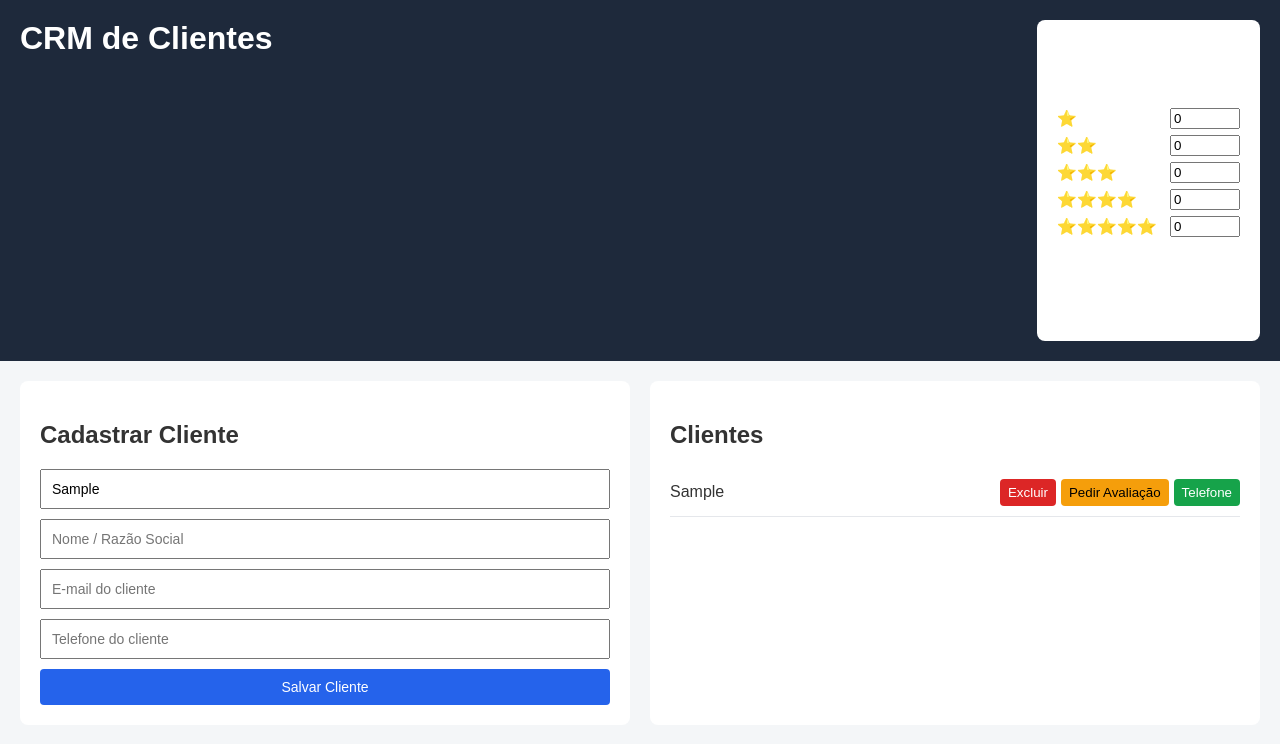
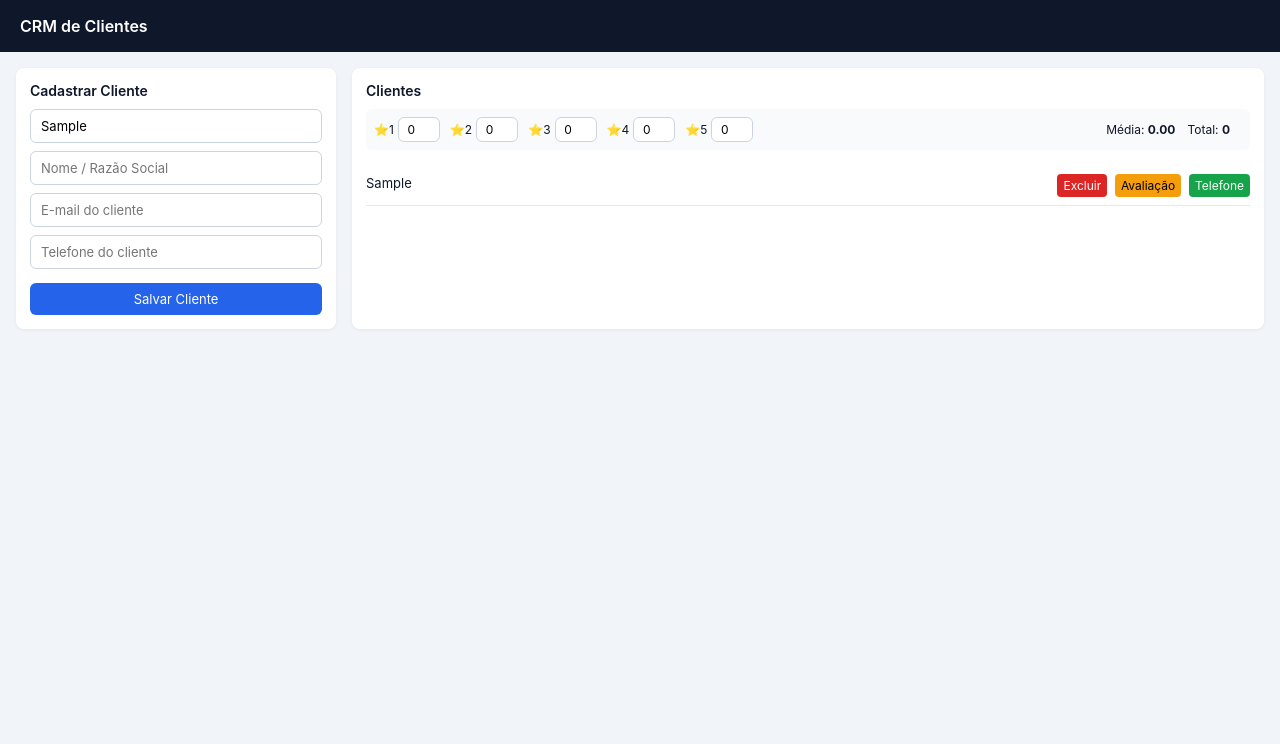
Before and after one commit to LuckbrjDev/crm, a plain HTML site: page index.html in a window 1280 px wide. Both pictures are taken after typing "Sample", "Sample", "name@example.com", "Sample" into the empty fields and a click on the button "Salvar Cliente". Drawn offline with Linux system fonts and the light colour scheme.

Commit message:
Versão 2.0

```diff
--- a/index.html
+++ b/index.html
@@ -1,63 +1,51 @@
 <!DOCTYPE html>
 <html lang="pt-BR">
 <head>
-  <meta charset="UTF-8" />
-  <title>CRM Simples</title>
-  <link rel="stylesheet" href="style.css" />
+  <meta charset="UTF-8">
+  <title>CRM de Clientes</title>
+  <link rel="stylesheet" href="style.css">
 </head>
 <body>
-  <header>
+
+<header class="topbar">
   <h1>CRM de Clientes</h1>
-
-    <section id="avaliacoes">
-      <h2>Avaliações</h2>
-      <div class="estrelas">
-        <div class="linha">
-          <span>⭐ 1</span>
-          <input type="number" min="0" id="star1" />
-        </div>
-        <div class="linha">
-          <span>⭐⭐ 2</span>
-          <input type="number" min="0" id="star2" />
-        </div>
-        <div class="linha">
-          <span>⭐⭐⭐ 3</span>
-          <input type="number" min="0" id="star3" />
-        </div>
-        <div class="linha">
-          <span>⭐⭐⭐⭐ 4</span>
-          <input type="number" min="0" id="star4" />
-        </div>
-        <div class="linha">
-          <span>⭐⭐⭐⭐⭐ 5</span>
-          <input type="number" min="0" id="star5" />
-        </div>
-      </div>
-
-      <div class="resultado">
-        <p>Média: <strong id="media">0.00</strong></p>
-        <p>Total de avaliações: <strong id="totalAvaliacoes">0</strong></p>
-        <p id="faltam"></p>
-      </div>
-    </section>
 </header>
 
-  <main>
-    <section id="cadastro">
+<main class="dashboard">
+
+  <section class="card cadastro">
     <h2>Cadastrar Cliente</h2>
     <form id="formCliente">
-        <input type="text" id="tecnico" placeholder="Nome do técnico" required />
-        <input type="text" id="cliente" placeholder="Nome / Razão Social" required />
-        <input type="email" id="email" placeholder="E-mail do cliente" required />
-        <input type="text" id="telefone" placeholder="Telefone do cliente" required />
+      <input id="tecnico" placeholder="Nome do técnico" required>
+      <input id="cliente" placeholder="Nome / Razão Social" required>
+      <input id="email" type="email" placeholder="E-mail do cliente" required>
+      <input id="telefone" placeholder="Telefone do cliente" required>
       <button type="submit">Salvar Cliente</button>
     </form>
   </section>
 
-    <section id="lista">
+  <section class="card clientes">
+    <div class="clientes-topo">
       <h2>Clientes</h2>
+    </div>
+
+    <div class="avaliacoes-inline">
+      <div class="star"><span>⭐1</span><input type="number" id="star1" min="0"></div>
+      <div class="star"><span>⭐2</span><input type="number" id="star2" min="0"></div>
+      <div class="star"><span>⭐3</span><input type="number" id="star3" min="0"></div>
+      <div class="star"><span>⭐4</span><input type="number" id="star4" min="0"></div>
+      <div class="star"><span>⭐5</span><input type="number" id="star5" min="0"></div>
+
+      <div class="avaliacoes-info">
+        <span>Média: <strong id="media">0.00</strong></span>
+        <span>Total: <strong id="totalAvaliacoes">0</strong></span>
+        <span id="faltam"></span>
+      </div>
+    </div>
+
     <ul id="listaClientes"></ul>
   </section>
+
 </main>
 
 <script src="script.js"></script>
--- a/script.js
+++ b/script.js
@@ -1,11 +1,11 @@
-// ====== CLIENTES ======
+// CLIENTES
 const form = document.getElementById("formCliente");
-const listaClientes = document.getElementById("listaClientes");
+const lista = document.getElementById("listaClientes");
 
-const tecnicoInput = document.getElementById("tecnico");
-const clienteInput = document.getElementById("cliente");
-const emailInput = document.getElementById("email");
-const telefoneInput = document.getElementById("telefone");
+const tecnico = document.getElementById("tecnico");
+const cliente = document.getElementById("cliente");
+const email = document.getElementById("email");
+const telefone = document.getElementById("telefone");
 
 let clientes = JSON.parse(localStorage.getItem("clientes")) || [];
 
@@ -14,125 +14,109 @@ function salvarClientes() {
 }
 
 function renderClientes() {
-  listaClientes.innerHTML = "";
+  lista.innerHTML = "";
 
-  clientes.forEach((c, index) => {
+  clientes.forEach((c, i) => {
     const li = document.createElement("li");
     li.className = "cliente";
 
-    const nome = document.createElement("span");
-    nome.textContent = c.cliente;
+    li.innerHTML = `
+      <span>${c.cliente}</span>
+      <div class="botoes">
+        <button class="excluir">Excluir</button>
+        <button class="avaliar">Avaliação</button>
+        <button class="telefone">Telefone</button>
+      </div>
+    `;
 
-    const botoes = document.createElement("div");
-    botoes.className = "botoes";
-
-    const btnExcluir = document.createElement("button");
-    btnExcluir.textContent = "Excluir";
-    btnExcluir.className = "excluir";
-    btnExcluir.onclick = () => {
-      clientes.splice(index, 1);
+    li.querySelector(".excluir").onclick = () => {
+      clientes.splice(i, 1);
       salvarClientes();
       renderClientes();
     };
 
-    const btnAvaliar = document.createElement("button");
-    btnAvaliar.textContent = "Pedir Avaliação";
-    btnAvaliar.className = "avaliar";
-    btnAvaliar.onclick = () => {
-      const msg = `Olá, tudo bem? 😊
+    li.querySelector(".avaliar").onclick = () => {
+      navigator.clipboard.writeText(
+`Olá, tudo bem? 😊
 Aqui é o "${c.tecnico}" da Soften.
-Só passando para confirmar se ficou alguma dúvida ou pendência do nosso último atendimento — posso te ajudar em algo mais?
 
-Aproveitando, percebi que a avaliação ainda está pendente.
-O formulário foi enviado para seu e-mail "${c.email}".
-Se puder dar uma olhadinha (inclusive no Spam), isso me ajuda muito!
-
-Obrigado pela colaboração! 💙`;
-      navigator.clipboard.writeText(msg);
-      alert("Mensagem copiada!");
+Aproveitando, a avaliação foi enviada para o e-mail "${c.email}".
+Obrigado pela colaboração! 💙`
+      );
     };
 
-    const btnTelefone = document.createElement("button");
-    btnTelefone.textContent = "Telefone";
-    btnTelefone.className = "telefone";
-    btnTelefone.onclick = () => {
-      const limpo = c.telefone.replace(/[\s-]/g, "");
-      navigator.clipboard.writeText(limpo);
-      alert("Telefone copiado!");
+    li.querySelector(".telefone").onclick = () => {
+      navigator.clipboard.writeText(c.telefone.replace(/[\s-]/g, ""));
     };
 
-    botoes.append(btnExcluir, btnAvaliar, btnTelefone);
-    li.append(nome, botoes);
-    listaClientes.appendChild(li);
+    lista.appendChild(li);
   });
 }
 
-form.addEventListener("submit", function (e) {
+form.addEventListener("submit", e => {
   e.preventDefault();
 
-  const novoCliente = {
-    tecnico: tecnicoInput.value,
-    cliente: clienteInput.value,
-    email: emailInput.value,
-    telefone: telefoneInput.value
-  };
+  clientes.push({
+    tecnico: tecnico.value,
+    cliente: cliente.value,
+    email: email.value,
+    telefone: telefone.value
+  });
 
-  clientes.push(novoCliente);
   salvarClientes();
   renderClientes();
 
-  clienteInput.value = "";
-  emailInput.value = "";
-  telefoneInput.value = "";
+  cliente.value = "";
+  email.value = "";
+  telefone.value = "";
 });
 
 renderClientes();
 
-// ====== AVALIAÇÕES ======
-const stars = [1, 2, 3, 4, 5].map(n => document.getElementById(`star${n}`));
+// AVALIAÇÕES
+const stars = [
+  document.getElementById("star1"),
+  document.getElementById("star2"),
+  document.getElementById("star3"),
+  document.getElementById("star4"),
+  document.getElementById("star5")
+];
+
 const mediaEl = document.getElementById("media");
 const totalEl = document.getElementById("totalAvaliacoes");
 const faltamEl = document.getElementById("faltam");
 
-let avaliacoes = JSON.parse(localStorage.getItem("avaliacoes")) || [0, 0, 0, 0, 0];
+let avaliacoes = JSON.parse(localStorage.getItem("avaliacoes")) || [0,0,0,0,0];
 
 function salvarAvaliacoes() {
   localStorage.setItem("avaliacoes", JSON.stringify(avaliacoes));
 }
 
 function calcularAvaliacoes() {
-  let total = 0;
-  let soma = 0;
+  let total = 0, soma = 0;
 
-  avaliacoes.forEach((qtd, i) => {
-    total += qtd;
-    soma += qtd * (i + 1);
+  avaliacoes.forEach((q, i) => {
+    total += q;
+    soma += q * (i + 1);
   });
 
-  const media = total === 0 ? 0 : soma / total;
-
+  const media = total ? soma / total : 0;
   mediaEl.textContent = media.toFixed(2);
   totalEl.textContent = total;
 
   if (media < 4.97 && total > 0) {
     let faltam = 0;
-    let novaMedia = media;
-
-    while (novaMedia < 4.97) {
-      faltam++;
-      novaMedia = (soma + faltam * 5) / (total + faltam);
-    }
-
-    faltamEl.textContent = `Faltam ${faltam} avaliações 5⭐ para atingir média 4,97`;
+    while ((soma + faltam * 5) / (total + faltam) < 4.97) faltam++;
+    faltamEl.textContent = `Faltam ${faltam}× 5⭐`;
   } else {
     faltamEl.textContent = "";
   }
 }
 
-stars.forEach((input, index) => {
-  input.value = avaliacoes[index];
+stars.forEach((input, i) => {
+  input.value = avaliacoes[i];
   input.addEventListener("input", () => {
-    avaliacoes[index] = Number(input.value) || 0;
+    avaliacoes[i] = Number(input.value) || 0;
     salvarAvaliacoes();
     calcularAvaliacoes();
   });
--- a/style.css
+++ b/style.css
@@ -1,87 +1,84 @@
 * {
   box-sizing: border-box;
-  font-family: Arial, Helvetica, sans-serif;
+  font-family: "Inter", "Segoe UI", Arial, sans-serif;
 }
 
 body {
   margin: 0;
-  background: #f4f6f8;
-  color: #333;
+  background: #f1f5f9;
+  color: #0f172a;
 }
 
-header {
-  background: #1e293b;
+/* HEADER */
+.topbar {
+  height: 52px;
+  background: #0f172a;
   color: #fff;
-  padding: 20px;
   display: flex;
-  justify-content: space-between;
-  align-items: flex-start;
-  flex-wrap: wrap;
+  align-items: center;
+  padding: 0 20px;
 }
 
-h1 {
-  margin: 0 0 10px 0;
+.topbar h1 {
+  font-size: 16px;
+  margin: 0;
+  font-weight: 600;
 }
 
-main {
-  padding: 20px;
+/* DASHBOARD */
+.dashboard {
   display: grid;
-  grid-template-columns: 1fr 1fr;
-  gap: 20px;
+  grid-template-columns: 320px 1fr;
+  gap: 16px;
+  padding: 16px;
 }
 
-section {
+/* CARDS */
+.card {
   background: #fff;
-  padding: 20px;
   border-radius: 8px;
+  padding: 14px;
+  box-shadow: 0 1px 4px rgba(0,0,0,0.06);
 }
 
-#avaliacoes {
-  max-width: 350px;
+.card h2 {
+  font-size: 14px;
+  margin: 0 0 10px;
+  font-weight: 600;
 }
 
-.estrelas .linha {
-  display: flex;
-  justify-content: space-between;
-  align-items: center;
-  margin-bottom: 6px;
-}
-
-.estrelas input {
-  width: 70px;
-}
-
-.resultado {
-  margin-top: 10px;
-}
-
-#faltam {
-  color: #c02626;
-  font-weight: bold;
-}
-
+/* FORM */
 form {
   display: flex;
   flex-direction: column;
-  gap: 10px;
+  gap: 8px;
 }
 
-form input,
-form button {
-  padding: 10px;
-  font-size: 14px;
+input {
+  padding: 8px 10px;
+  font-size: 13px;
+  border-radius: 6px;
+  border: 1px solid #cbd5e1;
 }
 
-form button {
+button {
+  margin-top: 6px;
+  padding: 8px;
+  font-size: 13px;
+  border-radius: 6px;
+  border: none;
   background: #2563eb;
   color: #fff;
-  border: none;
-  border-radius: 4px;
   cursor: pointer;
 }
 
-form button:hover {
+button:hover {
   background: #1d4ed8;
+}
+
+/* CLIENTES */
+.clientes-topo {
+  margin-bottom: 8px;
 }
 
 #listaClientes {
@@ -94,35 +91,61 @@ form button:hover {
   display: flex;
   justify-content: space-between;
   align-items: center;
+  padding: 8px 0;
   border-bottom: 1px solid #e5e7eb;
-  padding: 10px 0;
+  font-size: 13px;
 }
 
 .botoes button {
-  margin-left: 5px;
-  padding: 6px 8px;
-  border: none;
+  padding: 4px 6px;
+  font-size: 12px;
+  margin-left: 4px;
   border-radius: 4px;
-  cursor: pointer;
 }
 
-.excluir {
-  background: #dc2626;
-  color: #fff;
+.excluir { background: #dc2626; }
+.avaliar { background: #f59e0b; color: #000; }
+.telefone { background: #16a34a; }
+
+/* AVALIAÇÕES INLINE */
+.avaliacoes-inline {
+  display: flex;
+  align-items: center;
+  gap: 10px;
+  padding: 8px;
+  margin-bottom: 10px;
+  background: #f8fafc;
+  border-radius: 6px;
+  font-size: 12px;
 }
 
-.avaliar {
-  background: #f59e0b;
-  color: #000;
+.star {
+  display: flex;
+  align-items: center;
+  gap: 4px;
 }
 
-.telefone {
-  background: #16a34a;
-  color: #fff;
+.star input {
+  width: 42px;
+  padding: 4px;
+  font-size: 12px;
+  text-align: center;
 }
 
-@media (max-width: 800px) {
-  main {
+.avaliacoes-info {
+  margin-left: auto;
+  display: flex;
+  gap: 12px;
+}
+
+#faltam {
+  color: #dc2626;
+  font-weight: 500;
+}
+
+/* RESPONSIVO */
+@media (max-width: 900px) {
+  .dashboard {
     grid-template-columns: 1fr;
   }
 }
```
Lines whose indentation alone changed are shown as unchanged.
